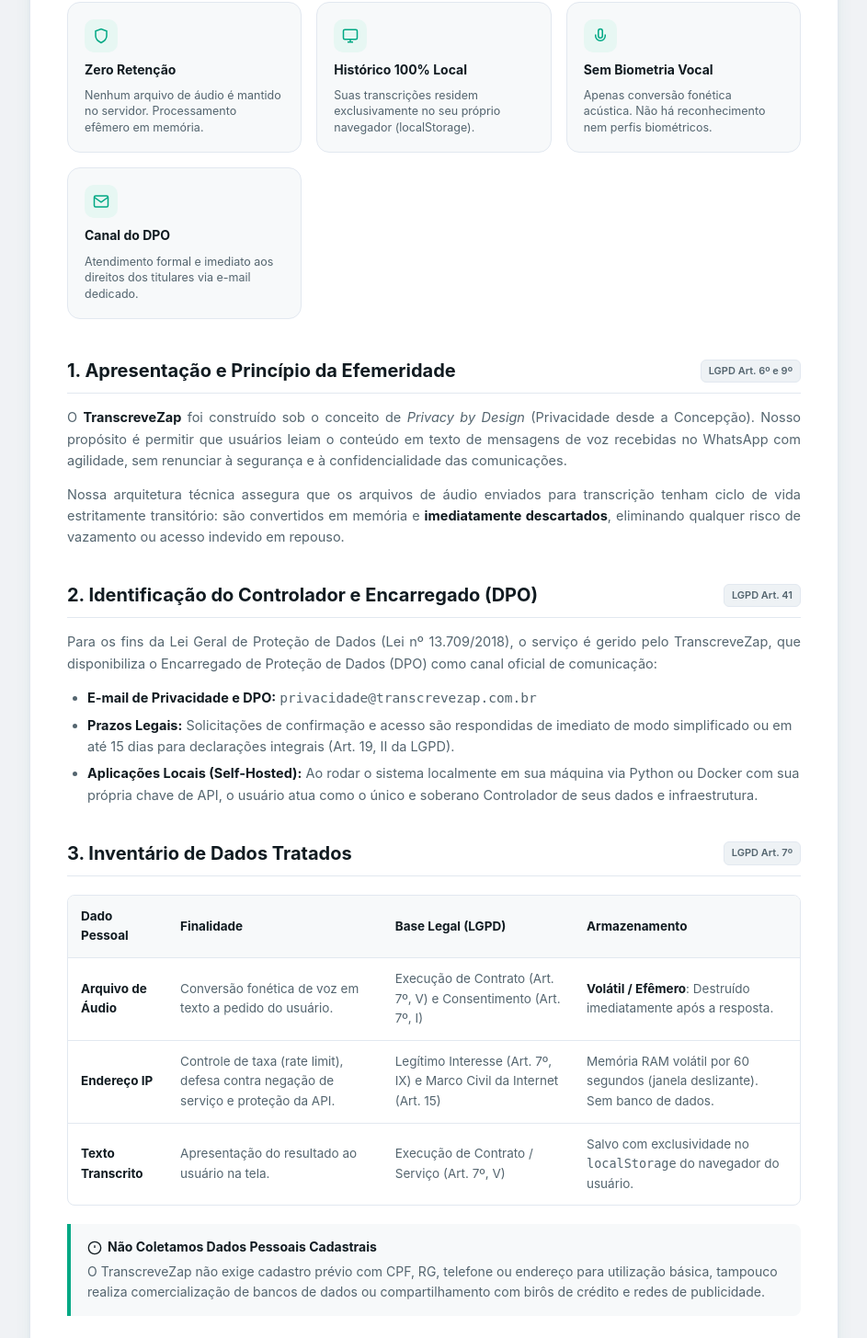
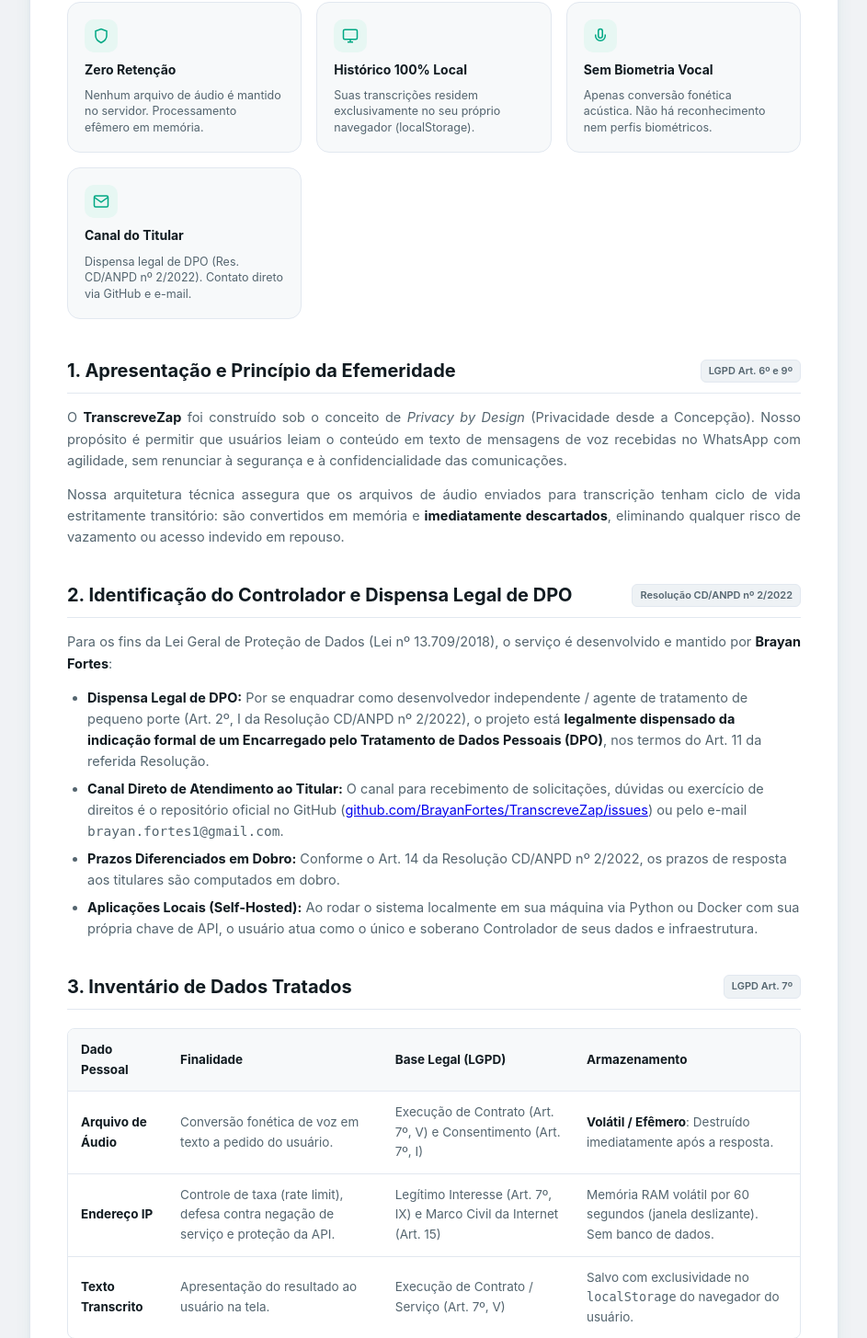
Before and after one commit to BrayanFortes/TranscreveZap, a Flask app: page /privacidade in a window 1280 px wide. Shown: the part 311-1766 px from the top of the page at 92% size, without its empty margins (168-1111 px from the left). Run offline with Flask 3, Linux system fonts and the light colour scheme.

Commit message:
fix(privacy): atualizar para dispensa legal de DPO conforme Resolucao CD/ANPD 2/2022 e canais reais

```diff
--- a/templates/privacidade.html
+++ b/templates/privacidade.html
@@ -434,8 +434,8 @@
           <div class="highlight-icon">
             <svg width="18" height="18" viewBox="0 0 24 24" fill="none" stroke="currentColor" stroke-width="2"><path d="M4 4h16c1.1 0 2 .9 2 2v12c0 1.1-.9 2-2 2H4c-1.1 0-2-.9-2-2V6c0-1.1.9-2 2-2z"/><polyline points="22,6 12,13 2,6"/></svg>
           </div>
-          <div class="highlight-title">Canal do DPO</div>
-          <div class="highlight-desc">Atendimento formal e imediato aos direitos dos titulares via e-mail dedicado.</div>
+          <div class="highlight-title">Canal do Titular</div>
+          <div class="highlight-desc">Dispensa legal de DPO (Res. CD/ANPD nº 2/2022). Contato direto via GitHub e e-mail.</div>
         </div>
       </div>
 
@@ -449,13 +449,14 @@
           Nossa arquitetura técnica assegura que os arquivos de áudio enviados para transcrição tenham ciclo de vida estritamente transitório: são convertidos em memória e <strong>imediatamente descartados</strong>, eliminando qualquer risco de vazamento ou acesso indevido em repouso.
         </p>
 
-        <h2>2. Identificação do Controlador e Encarregado (DPO) <span class="article-badge">LGPD Art. 41</span></h2>
+        <h2>2. Identificação do Controlador e Dispensa Legal de DPO <span class="article-badge">Resolução CD/ANPD nº 2/2022</span></h2>
         <p>
-          Para os fins da Lei Geral de Proteção de Dados (Lei nº 13.709/2018), o serviço é gerido pelo TranscreveZap, que disponibiliza o Encarregado de Proteção de Dados (DPO) como canal oficial de comunicação:
+          Para os fins da Lei Geral de Proteção de Dados (Lei nº 13.709/2018), o serviço é desenvolvido e mantido por <strong>Brayan Fortes</strong>:
         </p>
         <ul>
-          <li><strong>E-mail de Privacidade e DPO:</strong> <code>privacidade@transcrevezap.com.br</code></li>
-          <li><strong>Prazos Legais:</strong> Solicitações de confirmação e acesso são respondidas de imediato de modo simplificado ou em até 15 dias para declarações integrais (Art. 19, II da LGPD).</li>
+          <li><strong>Dispensa Legal de DPO:</strong> Por se enquadrar como desenvolvedor independente / agente de tratamento de pequeno porte (Art. 2º, I da Resolução CD/ANPD nº 2/2022), o projeto está <strong>legalmente dispensado da indicação formal de um Encarregado pelo Tratamento de Dados Pessoais (DPO)</strong>, nos termos do Art. 11 da referida Resolução.</li>
+          <li><strong>Canal Direto de Atendimento ao Titular:</strong> O canal para recebimento de solicitações, dúvidas ou exercício de direitos é o repositório oficial no GitHub (<a href="https://github.com/BrayanFortes/TranscreveZap/issues" target="_blank" rel="noopener">github.com/BrayanFortes/TranscreveZap/issues</a>) ou pelo e-mail <code>brayan.fortes1@gmail.com</code>.</li>
+          <li><strong>Prazos Diferenciados em Dobro:</strong> Conforme o Art. 14 da Resolução CD/ANPD nº 2/2022, os prazos de resposta aos titulares são computados em dobro.</li>
           <li><strong>Aplicações Locais (Self-Hosted):</strong> Ao rodar o sistema localmente em sua máquina via Python ou Docker com sua própria chave de API, o usuário atua como o único e soberano Controlador de seus dados e infraestrutura.</li>
         </ul>
 
@@ -559,14 +560,20 @@
         </p>
       </div>
 
-      <!-- DPO Card -->
+      <!-- Contact Card -->
       <div class="dpo-card">
-        <h3>Canal do Encarregado pelo Tratamento de Dados (DPO)</h3>
-        <p>Dúvidas sobre o tratamento de dados pessoais ou solicitações formais com base na LGPD? Fale diretamente com nossa equipe de privacidade.</p>
-        <a href="mailto:privacidade@transcrevezap.com.br" class="dpo-btn">
-          <svg width="16" height="16" viewBox="0 0 24 24" fill="none" stroke="currentColor" stroke-width="2"><path d="M4 4h16c1.1 0 2 .9 2 2v12c0 1.1-.9 2-2 2H4c-1.1 0-2-.9-2-2V6c0-1.1.9-2 2-2z"/><polyline points="22,6 12,13 2,6"/></svg>
-          privacidade@transcrevezap.com.br
-        </a>
+        <h3>Canal de Atendimento aos Titulares de Dados</h3>
+        <p>Dispensa legal de DPO conforme o Art. 11 da Resolução CD/ANPD nº 2/2022. Dúvidas sobre o tratamento de dados pessoais ou solicitações com base na LGPD? Entre em contato diretamente pelos canais abaixo:</p>
+        <div style="display: inline-flex; gap: 12px; flex-wrap: wrap; justify-content: center;">
+          <a href="https://github.com/BrayanFortes/TranscreveZap/issues" target="_blank" rel="noopener" class="dpo-btn">
+            <svg width="16" height="16" viewBox="0 0 24 24" fill="none" stroke="currentColor" stroke-width="2"><path d="M9 19c-5 1.5-5-2.5-7-3m14 6v-3.87a3.37 3.37 0 0 0-.94-2.61c3.14-.35 6.44-1.54 6.44-7A5.44 5.44 0 0 0 20 4.77 5.07 5.07 0 0 0 19.91 1S18.73.65 16 2.48a13.38 13.38 0 0 0-7 0C6.27.65 5.09 1 5.09 1A5.07 5.07 0 0 0 5 4.77a5.44 5.44 0 0 0-1.5 3.78c0 5.42 3.3 6.61 6.44 7A3.37 3.37 0 0 0 9 18.13V22"/></svg>
+            Abrir Chamado no GitHub
+          </a>
+          <a href="mailto:brayan.fortes1@gmail.com" class="dpo-btn" style="background: var(--bg-surface-hover); color: var(--text-primary); border: 1px solid var(--border-color);">
+            <svg width="16" height="16" viewBox="0 0 24 24" fill="none" stroke="currentColor" stroke-width="2"><path d="M4 4h16c1.1 0 2 .9 2 2v12c0 1.1-.9 2-2 2H4c-1.1 0-2-.9-2-2V6c0-1.1.9-2 2-2z"/><polyline points="22,6 12,13 2,6"/></svg>
+            brayan.fortes1@gmail.com
+          </a>
+        </div>
       </div>
     </main>
 
--- a/test_app_security.py
+++ b/test_app_security.py
@@ -92,7 +92,8 @@ class SecurityAuditTestCase(unittest.TestCase):
             html = response.get_data(as_text=True)
             self.assertIn("Política de Privacidade", html)
             self.assertIn("LGPD", html)
-            self.assertIn("privacidade@transcrevezap.com.br", html)
+            self.assertIn("brayan.fortes1@gmail.com", html)
+            self.assertIn("Resolução CD/ANPD", html)
 
     def test_browser_client_code_does_not_expose_api_keys(self):
         secret_key = "AIzaSySuperSecretBackendKey987654321"
```
Also changed, not shown: POLITICA_DE_PRIVACIDADE.md (+9 -7 lines).
